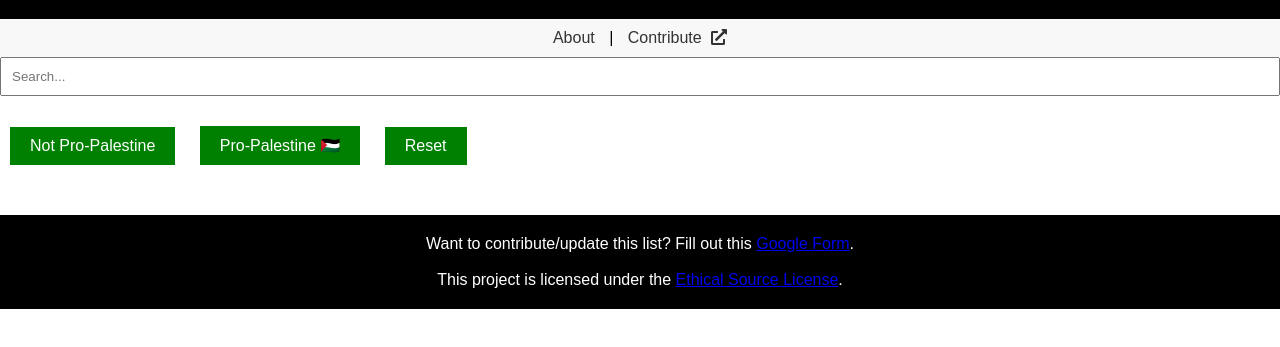
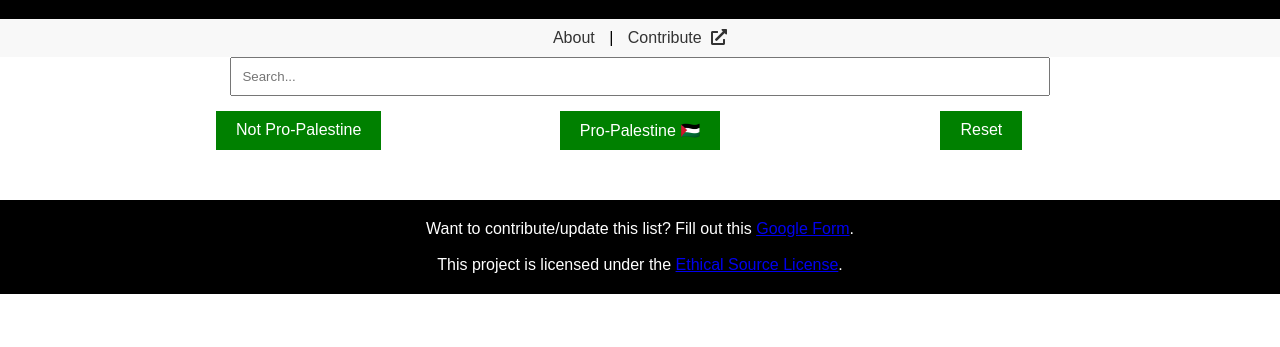
Before and after one commit to albertkun/blockout2024, a plain HTML site: page index.html in a window 1280 px wide. Shown: the part 45-392 px from the top of the page. Drawn offline with nearby package versions, Linux system fonts and the light colour scheme; no server answers.

Commit message:
refactor: menu and about modal in index.html and init.js feat: added share buttons

```diff
--- a/index.html
+++ b/index.html
@@ -4,6 +4,8 @@
 <head>
 	<title>Blockout2024 for Palestine</title>
 	<script src="https://cdnjs.cloudflare.com/ajax/libs/PapaParse/5.3.0/papaparse.min.js"></script>
+	<script type='text/javascript' src='https://platform-api.sharethis.com/js/sharethis.js#property=6641c6eb905891001910ef11&product=sop' async='async'></script>
+
 	<link rel="stylesheet" href="https://cdnjs.cloudflare.com/ajax/libs/font-awesome/5.15.3/css/all.min.css">
 	<link rel="stylesheet" type="text/css" href="styles/style.css">
 </head>
@@ -12,11 +14,19 @@
 	<div id="menu">
 		<a href="#about">About</a> |
 		<a href="https://forms.gle/BxrvQa85f7a7oBW29" target="_blank">Contribute <i class="fas fa-external-link-alt"></i></a>
+<!-- ShareThis BEGIN --><div class="sharethis-inline-share-buttons"></div><!-- ShareThis END -->
+
 	</div>
-	<input type="text" id="search" placeholder="Search...">
-	<div id="not-pro-palestine" class="filter-button">Not Pro-Palestine</div>
-	<div id="pro-palestine" class="filter-button">Pro-Palestine 🇵🇸</div>
-	<div id="reset" class="filter-button">Reset</div>
+	<div class="grid-container">
+		<div class="search-row">
+			<input type="text" id="search" placeholder="Search...">
+		</div>
+		<div class="button-row">
+			<div id="not-pro-palestine" class="filter-button">Not Pro-Palestine</div>
+			<div id="pro-palestine" class="filter-button">Pro-Palestine 🇵🇸</div>
+			<div id="reset" class="filter-button">Reset</div>
+		</div>
+	</div>
 	<div id="data"></div>
 	<div id="contribute">
 	</div>
@@ -33,7 +43,6 @@
 			<p>Blockout 2024 is an online movement sparked by a viral TikTok video criticizing celebrity extravagance at the Met Gala amid the genocide being committed against Palestinians in Gaza by Israeli forces, according to respected international institutions and legal experts. The movement encourages blocking insensitive celebrities and organizations on social media over their perceived indifference to the catastrophic human rights violations in Gaza.</p>
 		</div>
 	</div>
-
 	<script src="js/init.js"></script>
 </body>
 </html>
--- a/js/init.js
+++ b/js/init.js
@@ -133,15 +133,20 @@ let notProPalestineButton = document.querySelector("#not-pro-palestine");
 
 // Add event listeners to the filter buttons
 proPalestineButton.addEventListener('click', function() {
-    let filteredData = allData.filter(row => row['Stance on Palestine'].toLowerCase() === 'pro-palestine');
+    let filteredData = allData.filter(row => {
+        let stance = row['Stance on Palestine'].toLowerCase();
+        return stance === 'pro-palestine' || stance === 'pro-palestine (late)';
+    });
     displayData(filteredData, document.getElementById('data'));
 });
 
 notProPalestineButton.addEventListener('click', function() {
-    let filteredData = allData.filter(row => row['Stance on Palestine'].toLowerCase() !== 'pro-palestine');
+    let filteredData = allData.filter(row => {
+        let stance = row['Stance on Palestine'].toLowerCase();
+        return stance !== 'pro-palestine' && stance !== 'pro-palestine (late)';
+    });
     displayData(filteredData, document.getElementById('data'));
 });
-
 // socialMediaButton.addEventListener('click', function() {
 //     let filteredData = allData.filter(row => row['Social Media Account'].toLowerCase() !== '');
 //     displayData(filteredData, document.getElementById('data'));
--- a/styles/style.css
+++ b/styles/style.css
@@ -32,11 +32,29 @@ body {
 }
 
 #search {
-	display: block;
-	width: 100%;
-	padding: 10px;
-	margin-bottom: 20px;
-	box-sizing: border-box;
+    display: block;
+    width: 80%;
+    padding: 10px;
+    box-sizing: border-box;
+}
+
+.grid-container {
+    display: grid;
+    grid-template-rows: auto auto;
+    gap: 5px;
+    width: 80%;
+    margin: 0 auto;
+}
+
+.search-row {
+    display: grid;
+    justify-items: center;
+}
+
+.button-row {
+    display: grid;
+    grid-template-columns: repeat(3, 1fr);
+    justify-items: center;
 }
 
 #data {
```
